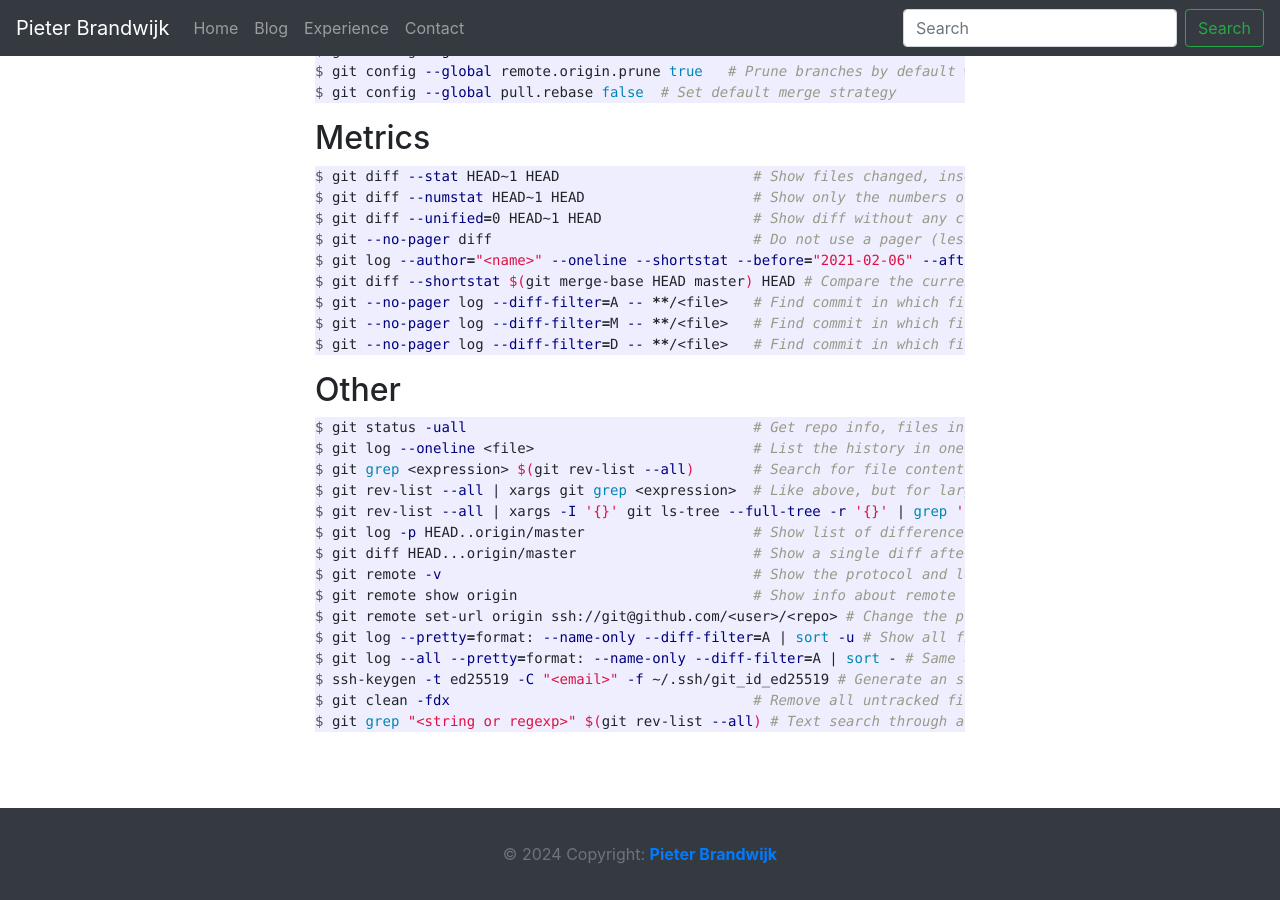
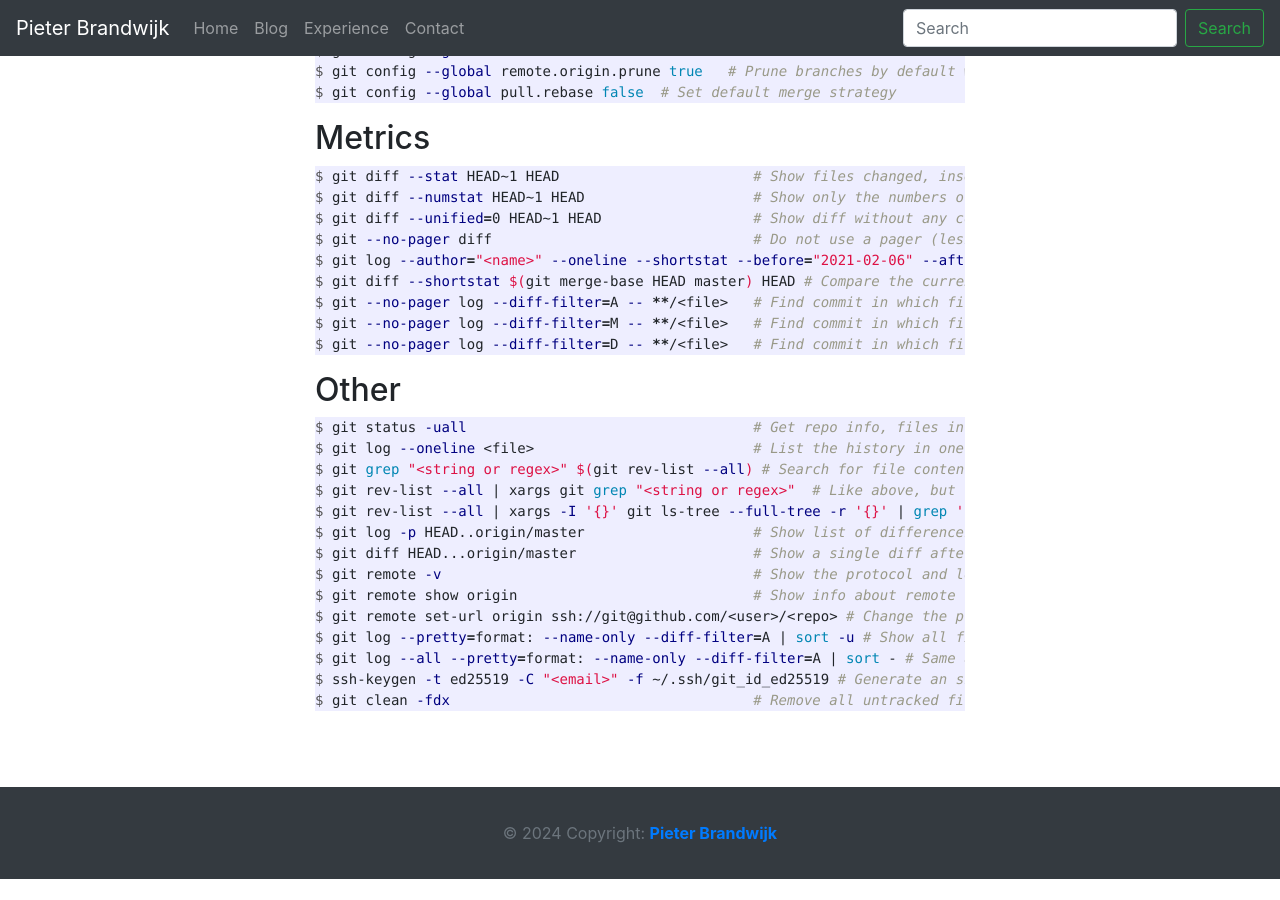
Before and after one commit to pbrandwijk/pbrandwijk.github.io, a Jekyll site: the page built from _posts/2020-09-14-cheat-sheet-git.md, in a window 1280 px wide and 900 px high, scrolled down 1803 px. Built offline with Jekyll 4.4.1, drawn with Linux system fonts in a browser that asks for light colours; nearby versions of some CDN libraries; comment, search, counter and statistics services are not loaded; after the commit the page ends 2682 px from its top, so only the background shows below that; some of the changed lines change nothing that is shown.

Commit message:
Update post

````diff
--- a/_posts/2020-09-14-cheat-sheet-git.md
+++ b/_posts/2020-09-14-cheat-sheet-git.md
@@ -113,8 +113,8 @@ $ git --no-pager log --diff-filter=D -- **/<file>   # Find commit in which file
 ```console
 $ git status -uall                                  # Get repo info, files in new dirs are mentioned explicitly
 $ git log --oneline <file>                          # List the history in oneliners
-$ git grep <expression> $(git rev-list --all)       # Search for file content in the entire repo history
-$ git rev-list --all | xargs git grep <expression>  # Like above, but for larger repos
+$ git grep "<string or regex>" $(git rev-list --all) # Search for file content in the entire local repo history
+$ git rev-list --all | xargs git grep "<string or regex>"  # Like above, but for larger repos
 $ git rev-list --all | xargs -I '{}' git ls-tree --full-tree -r '{}' | grep '.*<file name>*' # Check if the given file name ever existed in the repository
 $ git log -p HEAD..origin/master                    # Show list of differences after a git fetch
 $ git diff HEAD...origin/master                     # Show a single diff after git fetch
@@ -125,5 +125,4 @@ $ git log --pretty=format: --name-only --diff-filter=A | sort -u # Show all file
 $ git log --all --pretty=format: --name-only --diff-filter=A | sort - # Same as above, but in the entire repo
 $ ssh-keygen -t ed25519 -C "<email>" -f ~/.ssh/git_id_ed25519 # Generate an ssh keypair for usage with git via ssh
 $ git clean -fdx                                    # Remove all untracked files
-$ git grep "<string or regexp>" $(git rev-list --all) # Text search through all local branches of the repository
 ```
````
